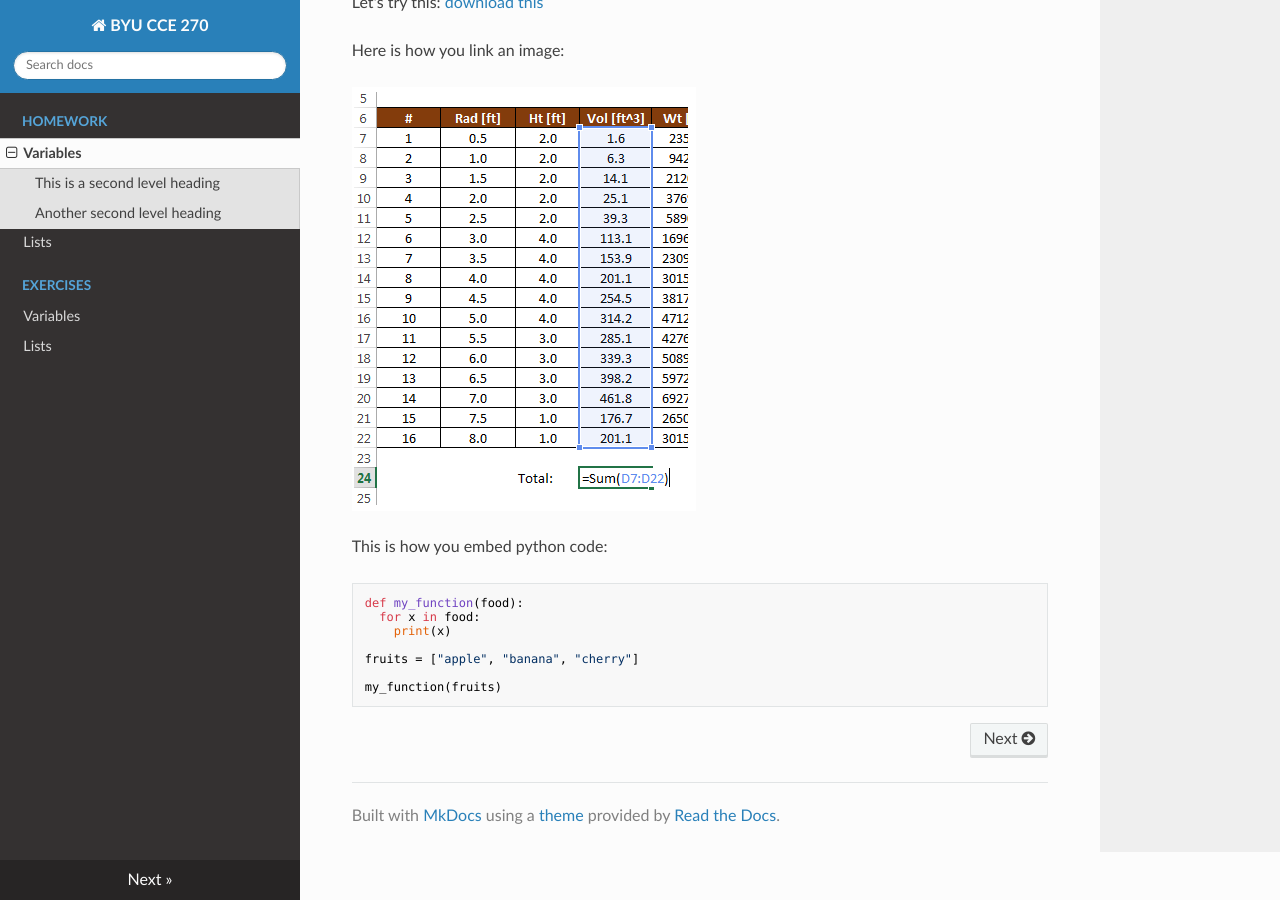
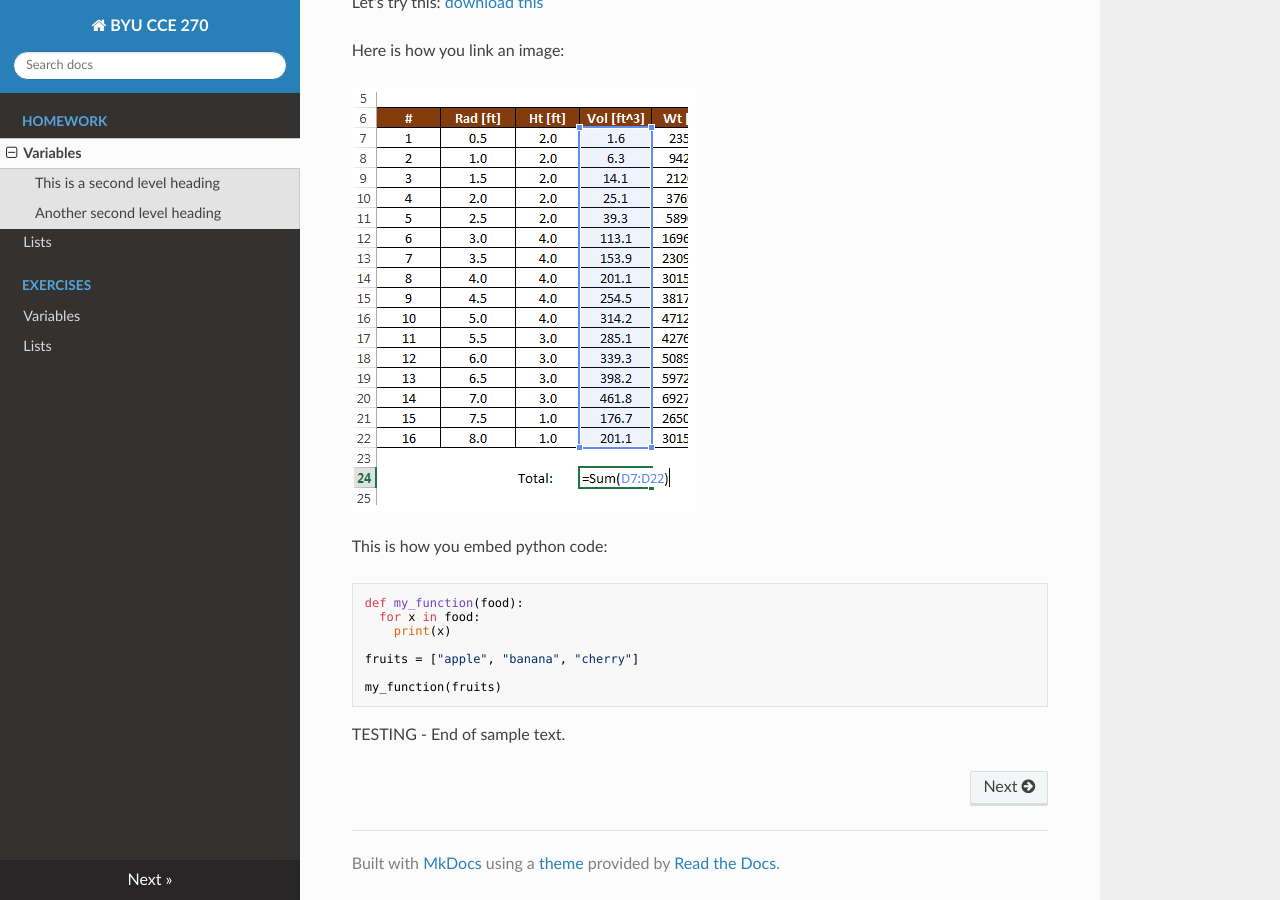
Before and after one commit to tylerpiercy/content, an MkDocs documentation site: the page built from docs/homework/variables.md, in a window 1280 px wide and 900 px high, scrolled down 1419 px. Built offline with MkDocs 1.6.1, drawn with Linux system fonts in a browser that asks for light colours; nearby versions of some CDN libraries.

Commit message:
Update variables.md
test

````diff
--- a/docs/homework/variables.md
+++ b/docs/homework/variables.md
@@ -70,3 +70,5 @@ fruits = ["apple", "banana", "cherry"]
 
 my_function(fruits)
 ```
+
+TESTING - End of sample text.
````
